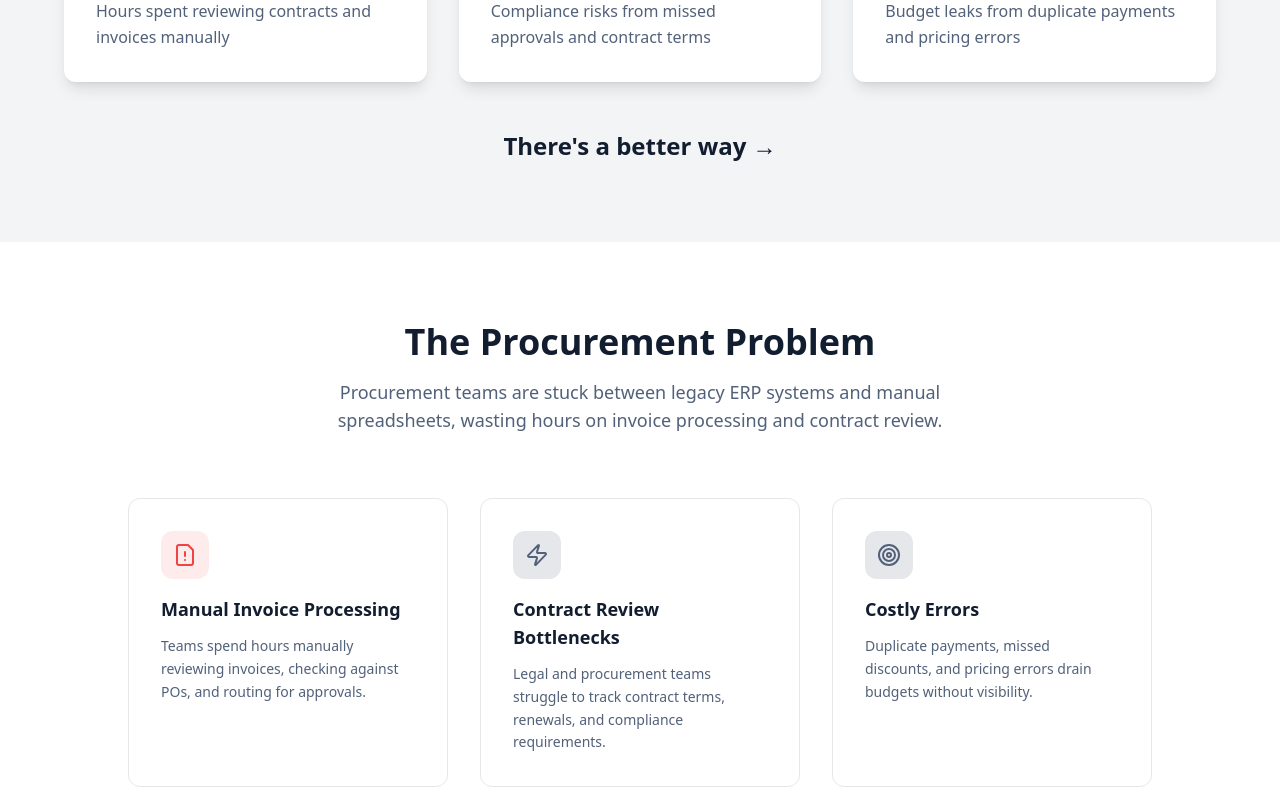
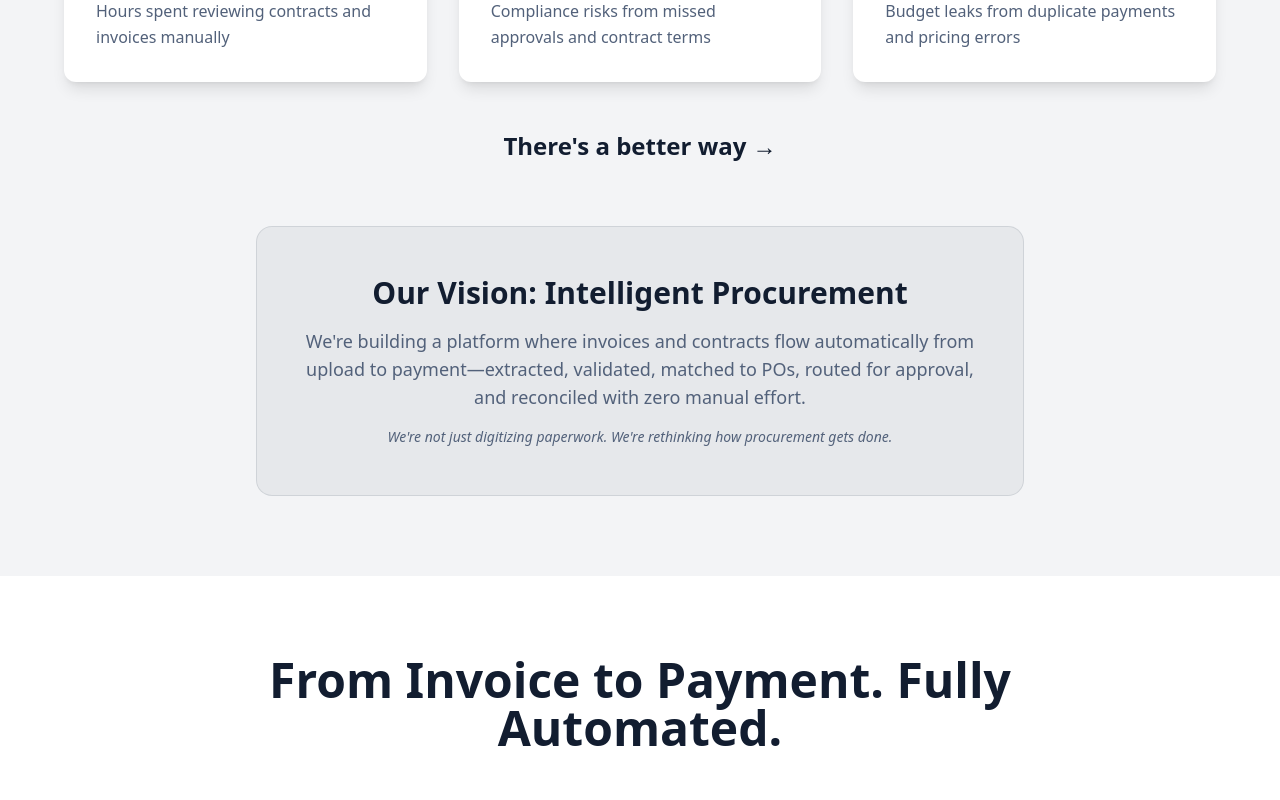
Before and after one commit to ccherrad/plugd-ai-flow-75697, a React (Vite) app: page / in a window 1280 px wide. Shown: the part 1000-1800 px from the top of the page. Built offline with nearby package versions, Linux system fonts and the light colour scheme; the HTML template or start-up script is replaced by a standard one.

Commit message:
Merge procurement problem sections
Merge the "Procurement Teams Are Drowning in Manual Processes" section into the "Vision" component and remove the duplicate "ProblemStatement" component. Update `src/pages/Index.tsx` to reflect these changes.

```diff
--- a/src/components/ProblemStatement.tsx
+++ /dev/null
@@ -1,58 +0,0 @@
-import { FileWarning, AlertTriangle, DollarSign } from "lucide-react";
-
-const ProblemStatement = () => {
-  const painPoints = [
-    {
-      icon: FileWarning,
-      title: "Manual Review Overload",
-      description: "Hours spent reviewing contracts and invoices manually"
-    },
-    {
-      icon: AlertTriangle,
-      title: "Compliance Risks",
-      description: "Compliance risks from missed approvals and contract terms"
-    },
-    {
-      icon: DollarSign,
-      title: "Budget Leaks",
-      description: "Budget leaks from duplicate payments and pricing errors"
-    }
-  ];
-
-  return (
-    <section className="py-20 bg-secondary">
-      <div className="container mx-auto px-4">
-        <div className="max-w-4xl mx-auto text-center mb-16">
-          <h2 className="text-3xl md:text-5xl font-bold text-foreground mb-6">
-            Procurement Teams Are Drowning in Manual Processes
-          </h2>
-        </div>
-
-        <div className="grid md:grid-cols-3 gap-8 max-w-6xl mx-auto mb-12">
-          {painPoints.map((point, index) => (
-            <div
-              key={index}
-              className="bg-card rounded-xl p-8 shadow-lg hover:shadow-xl transition-shadow"
-            >
-              <div className="mb-6">
-                <div className="inline-flex p-4 bg-destructive/10 rounded-xl">
-                  <point.icon className="h-8 w-8 text-destructive" />
-                </div>
-              </div>
-              <h3 className="text-xl font-bold mb-3 text-card-foreground">{point.title}</h3>
-              <p className="text-muted-foreground leading-relaxed">{point.description}</p>
-            </div>
-          ))}
-        </div>
-
-        <div className="text-center">
-          <p className="text-2xl font-semibold text-foreground">
-            There's a better way →
-          </p>
-        </div>
-      </div>
-    </section>
-  );
-};
-
-export default ProblemStatement;
--- a/src/components/Vision.tsx
+++ b/src/components/Vision.tsx
@@ -1,54 +1,54 @@
-import { FileWarning, Zap, Target } from "lucide-react";
+import { FileWarning, AlertTriangle, DollarSign } from "lucide-react";
 
 const Vision = () => {
+  const painPoints = [
+    {
+      icon: FileWarning,
+      title: "Manual Review Overload",
+      description: "Hours spent reviewing contracts and invoices manually"
+    },
+    {
+      icon: AlertTriangle,
+      title: "Compliance Risks",
+      description: "Compliance risks from missed approvals and contract terms"
+    },
+    {
+      icon: DollarSign,
+      title: "Budget Leaks",
+      description: "Budget leaks from duplicate payments and pricing errors"
+    }
+  ];
+
   return (
-    <section className="py-20 bg-background">
+    <section className="py-20 bg-secondary">
       <div className="container mx-auto px-4">
         <div className="max-w-4xl mx-auto text-center mb-16">
-          <h2 className="text-3xl md:text-4xl font-bold text-foreground mb-4">
-            The Procurement Problem
+          <h2 className="text-3xl md:text-5xl font-bold text-foreground mb-6">
+            Procurement Teams Are Drowning in Manual Processes
           </h2>
-          <p className="text-lg text-muted-foreground max-w-2xl mx-auto">
-            Procurement teams are stuck between legacy ERP systems and manual spreadsheets, wasting hours on invoice processing and contract review.
-          </p>
         </div>
 
-        <div className="grid md:grid-cols-3 gap-8 max-w-5xl mx-auto mb-16">
-          <div className="bg-card rounded-xl p-8 border border-border hover:shadow-md transition-shadow">
-            <div className="mb-4">
-              <div className="inline-flex p-3 bg-destructive/10 rounded-xl">
-                <FileWarning className="h-6 w-6 text-destructive" />
+        <div className="grid md:grid-cols-3 gap-8 max-w-6xl mx-auto mb-12">
+          {painPoints.map((point, index) => (
+            <div
+              key={index}
+              className="bg-card rounded-xl p-8 shadow-lg hover:shadow-xl transition-shadow"
+            >
+              <div className="mb-6">
+                <div className="inline-flex p-4 bg-destructive/10 rounded-xl">
+                  <point.icon className="h-8 w-8 text-destructive" />
+                </div>
               </div>
+              <h3 className="text-xl font-bold mb-3 text-card-foreground">{point.title}</h3>
+              <p className="text-muted-foreground leading-relaxed">{point.description}</p>
             </div>
-            <h3 className="text-lg font-semibold mb-3 text-foreground">Manual Invoice Processing</h3>
-            <p className="text-muted-foreground text-sm leading-relaxed">
-              Teams spend hours manually reviewing invoices, checking against POs, and routing for approvals.
-            </p>
-          </div>
+          ))}
+        </div>
 
-          <div className="bg-card rounded-xl p-8 border border-border hover:shadow-md transition-shadow">
-            <div className="mb-4">
-              <div className="inline-flex p-3 bg-muted rounded-xl">
-                <Zap className="h-6 w-6 text-muted-foreground" />
-              </div>
-            </div>
-            <h3 className="text-lg font-semibold mb-3 text-foreground">Contract Review Bottlenecks</h3>
-            <p className="text-muted-foreground text-sm leading-relaxed">
-              Legal and procurement teams struggle to track contract terms, renewals, and compliance requirements.
-            </p>
-          </div>
-
-          <div className="bg-card rounded-xl p-8 border border-border hover:shadow-md transition-shadow">
-            <div className="mb-4">
-              <div className="inline-flex p-3 bg-muted rounded-xl">
-                <Target className="h-6 w-6 text-muted-foreground" />
-              </div>
-            </div>
-            <h3 className="text-lg font-semibold mb-3 text-foreground">Costly Errors</h3>
-            <p className="text-muted-foreground text-sm leading-relaxed">
-              Duplicate payments, missed discounts, and pricing errors drain budgets without visibility.
-            </p>
-          </div>
+        <div className="text-center mb-16">
+          <p className="text-2xl font-semibold text-foreground">
+            There's a better way →
+          </p>
         </div>
 
         <div className="max-w-3xl mx-auto text-center bg-primary/5 border border-primary/10 rounded-2xl p-8 md:p-12">
--- a/src/pages/Index.tsx
+++ b/src/pages/Index.tsx
@@ -1,5 +1,4 @@
 import Hero from "@/components/Hero";
-import ProblemStatement from "@/components/ProblemStatement";
 import Vision from "@/components/Vision";
 import SolutionOverview from "@/components/SolutionOverview";
 import HowItWorks from "@/components/HowItWorks";
@@ -14,7 +13,6 @@ const Index = () => {
   return (
     <div className="min-h-screen">
       <Hero />
-      <ProblemStatement />
       <Vision />
       <SolutionOverview />
       <HowItWorks />
```
